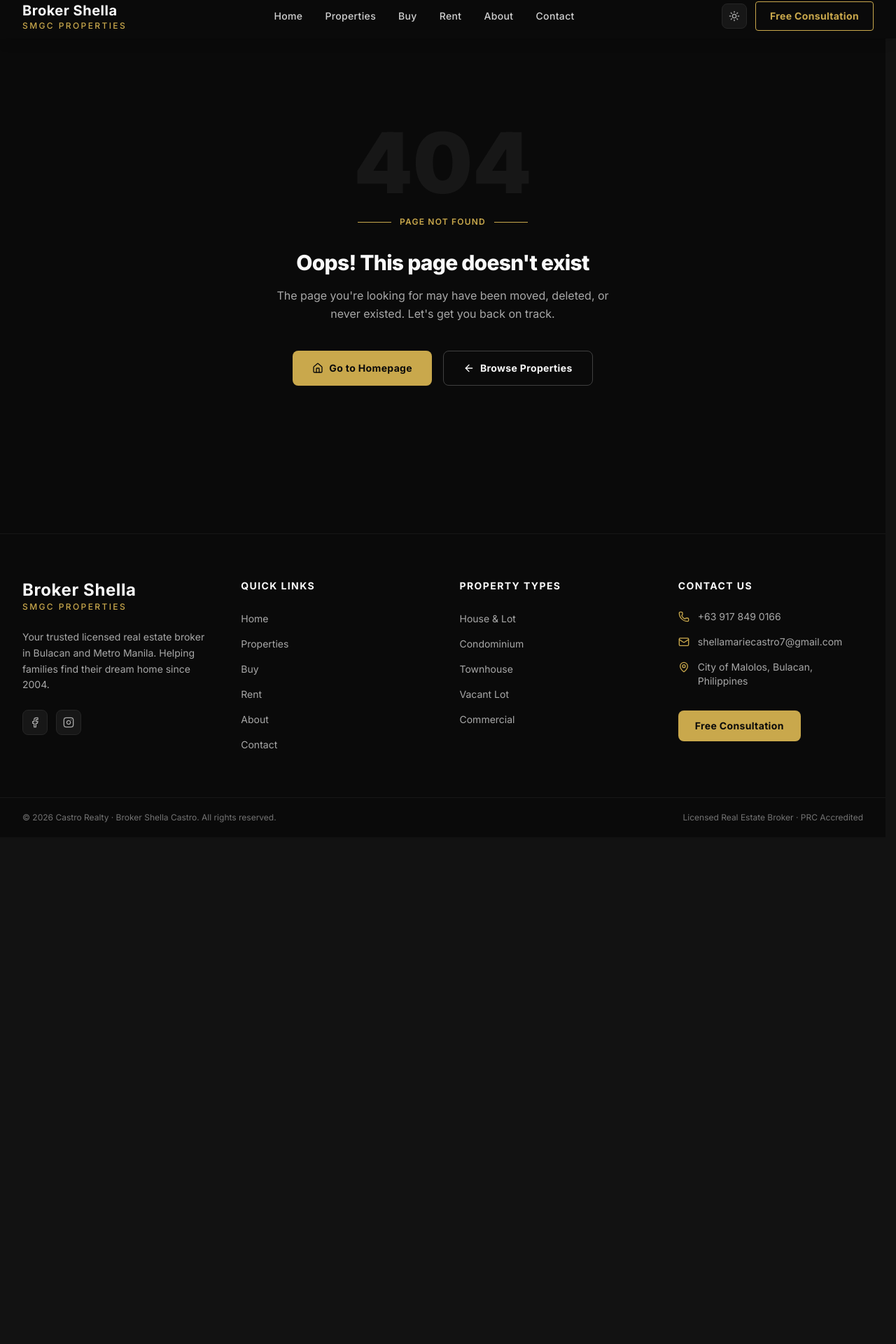
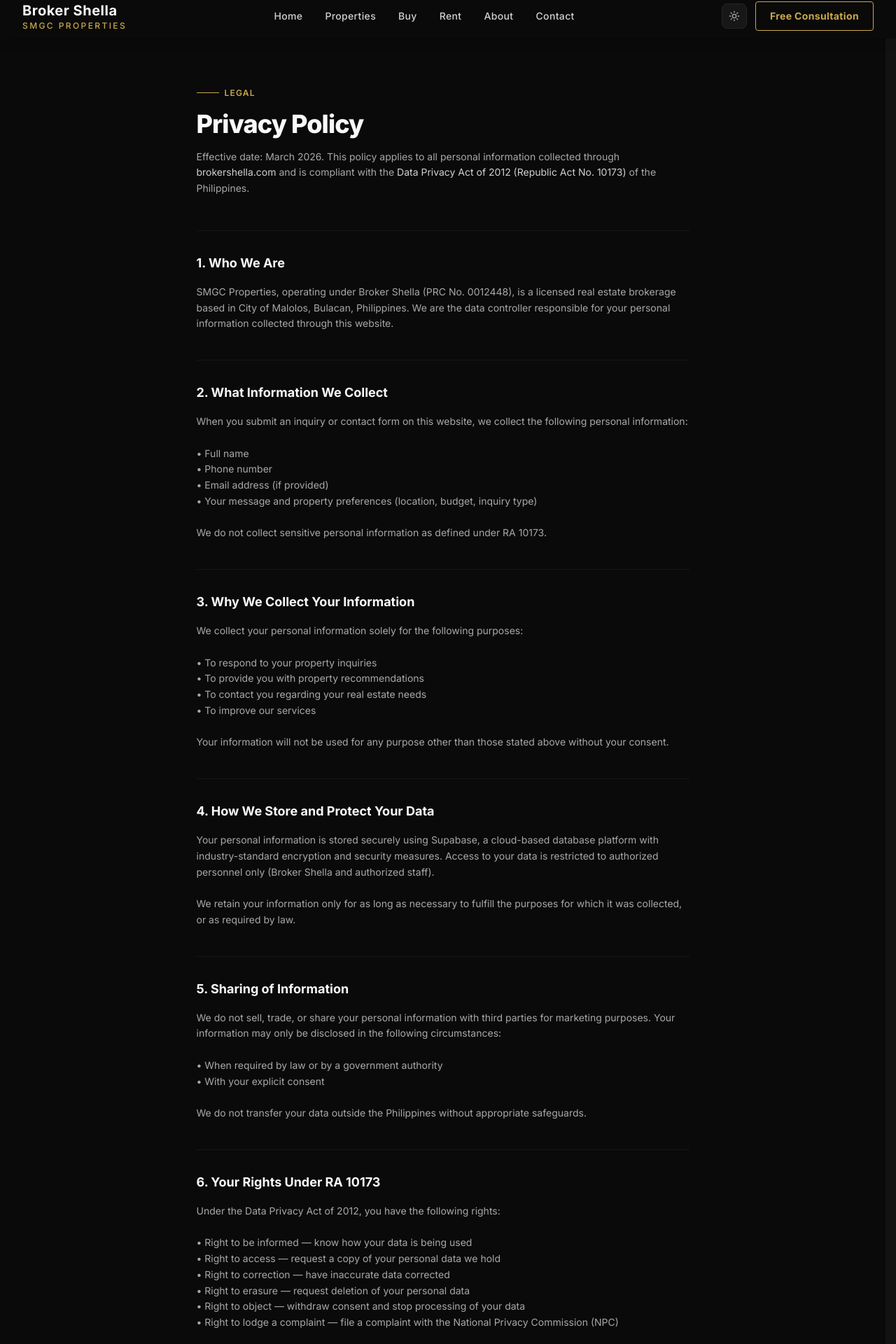
Before and after one commit to jamescastro-dev/smgc-properties, a Next.js app: page /privacy in a window 1280 px wide. Before the commit this address had no page. Shown: the part 38-1958 px from the top of the page at 70% size. Before the commit the page ends 1234 px from the top, so only its background shows below. Built offline with nearby package versions, Linux system fonts and the light colour scheme.

Commit message:
Add privacy policy, consent checkboxes, and PRC license number

```diff
--- /dev/null
+++ b/src/app/privacy/page.tsx
@@ -0,0 +1,145 @@
+import { Metadata } from "next";
+import Link from "next/link";
+import { SITE_CONFIG } from "@/lib/constants";
+
+export const metadata: Metadata = {
+  title: "Privacy Policy | Broker Shella — SMGC Properties",
+  description:
+    "Learn how SMGC Properties collects, uses, and protects your personal information in accordance with the Data Privacy Act of 2012 (RA 10173).",
+};
+
+const SECTIONS = [
+  {
+    title: "1. Who We Are",
+    content: `SMGC Properties, operating under Broker Shella (${SITE_CONFIG.prcLicense}), is a licensed real estate brokerage based in ${SITE_CONFIG.address}. We are the data controller responsible for your personal information collected through this website.`,
+  },
+  {
+    title: "2. What Information We Collect",
+    content: `When you submit an inquiry or contact form on this website, we collect the following personal information:
+
+• Full name
+• Phone number
+• Email address (if provided)
+• Your message and property preferences (location, budget, inquiry type)
+
+We do not collect sensitive personal information as defined under RA 10173.`,
+  },
+  {
+    title: "3. Why We Collect Your Information",
+    content: `We collect your personal information solely for the following purposes:
+
+• To respond to your property inquiries
+• To provide you with property recommendations
+• To contact you regarding your real estate needs
+• To improve our services
+
+Your information will not be used for any purpose other than those stated above without your consent.`,
+  },
+  {
+    title: "4. How We Store and Protect Your Data",
+    content: `Your personal information is stored securely using Supabase, a cloud-based database platform with industry-standard encryption and security measures. Access to your data is restricted to authorized personnel only (Broker Shella and authorized staff).
+
+We retain your information only for as long as necessary to fulfill the purposes for which it was collected, or as required by law.`,
+  },
+  {
+    title: "5. Sharing of Information",
+    content: `We do not sell, trade, or share your personal information with third parties for marketing purposes. Your information may only be disclosed in the following circumstances:
+
+• When required by law or by a government authority
+• With your explicit consent
+
+We do not transfer your data outside the Philippines without appropriate safeguards.`,
+  },
+  {
+    title: "6. Your Rights Under RA 10173",
+    content: `Under the Data Privacy Act of 2012, you have the following rights:
+
+• Right to be informed — know how your data is being used
+• Right to access — request a copy of your personal data we hold
+• Right to correction — have inaccurate data corrected
+• Right to erasure — request deletion of your personal data
+• Right to object — withdraw consent and stop processing of your data
+• Right to lodge a complaint — file a complaint with the National Privacy Commission (NPC)
+
+To exercise any of these rights, contact us at the details below.`,
+  },
+  {
+    title: "7. Cookies",
+    content: `This website may use essential cookies to ensure proper functionality (e.g., theme preferences). We do not use tracking or advertising cookies. No personal data is collected through cookies.`,
+  },
+  {
+    title: "8. Changes to This Policy",
+    content: `We may update this Privacy Policy from time to time. Any changes will be posted on this page with the updated effective date. Continued use of this website after changes constitutes acceptance of the updated policy.`,
+  },
+  {
+    title: "9. Contact Us",
+    content: `If you have questions about this Privacy Policy or wish to exercise your data privacy rights, please contact us:
+
+Broker Shella Castro
+${SITE_CONFIG.prcLicense}
+${SITE_CONFIG.address}
+Phone: ${SITE_CONFIG.phone}
+Email: ${SITE_CONFIG.email}
+
+You may also file a complaint with the National Privacy Commission:
+National Privacy Commission, Philippines
+Website: www.privacy.gov.ph`,
+  },
+];
+
+export default function PrivacyPage() {
+  return (
+    <main className="min-h-screen bg-luxury-900 pt-[89px]">
+      <div className="max-w-3xl mx-auto px-4 sm:px-6 lg:px-8 py-16">
+
+        {/* Header */}
+        <div className="mb-12">
+          <div className="inline-flex items-center gap-2 mb-4">
+            <span className="w-8 h-px bg-gold-500" />
+            <span className="text-gold-500 text-xs tracking-widest uppercase font-semibold">
+              Legal
+            </span>
+          </div>
+          <h1 className="text-4xl font-extrabold text-luxury-50 tracking-tight mb-4">
+            Privacy Policy
+          </h1>
+          <p className="text-luxury-400 text-sm leading-relaxed">
+            Effective date: March 2026. This policy applies to all personal information
+            collected through{" "}
+            <span className="text-luxury-300">brokershella.com</span> and is
+            compliant with the{" "}
+            <span className="text-luxury-300">
+              Data Privacy Act of 2012 (Republic Act No. 10173)
+            </span>{" "}
+            of the Philippines.
+          </p>
+        </div>
+
+        {/* Sections */}
+        <div className="flex flex-col gap-10">
+          {SECTIONS.map((section) => (
+            <div
+              key={section.title}
+              className="border-t border-luxury-800 pt-8">
+              <h2 className="text-luxury-50 text-lg font-bold mb-4">
+                {section.title}
+              </h2>
+              <p className="text-luxury-400 text-sm leading-relaxed whitespace-pre-line">
+                {section.content}
+              </p>
+            </div>
+          ))}
+        </div>
+
+        {/* Back link */}
+        <div className="mt-16 pt-8 border-t border-luxury-800">
+          <Link
+            href="/"
+            className="text-gold-500 hover:text-gold-400 text-sm font-semibold transition-colors">
+            ← Back to Home
+          </Link>
+        </div>
+      </div>
+    </main>
+  );
+}
--- a/src/app/properties/[id]/PropertyDetailClient.tsx
+++ b/src/app/properties/[id]/PropertyDetailClient.tsx
@@ -35,6 +35,7 @@ export default function PropertyDetailClient({ property, similar }: Props) {
   const [loading, setLoading] = useState(false);
   const [inquiryError, setInquiryError] = useState("");
   const [form, setForm] = useState({ name: "", phone: "", message: "" });
+  const [consent, setConsent] = useState(false);
 
   const handleShare = () => {
     navigator.clipboard.writeText(window.location.href);
@@ -385,12 +386,30 @@ export default function PropertyDetailClient({ property, similar }: Props) {
                     placeholder={`I'm interested in ${property.title}. Please contact me.`}
                     className="bg-luxury-900 border border-luxury-700 hover:border-gold-500/50 focus:border-gold-500 rounded-lg px-4 py-3 text-luxury-50 placeholder-luxury-500 text-sm outline-none transition-colors resize-none"
                   />
+                  {/* Consent */}
+                  <label className="flex items-start gap-2.5 cursor-pointer">
+                    <input
+                      type="checkbox"
+                      required
+                      checked={consent}
+                      onChange={(e) => setConsent(e.target.checked)}
+                      className="mt-0.5 w-4 h-4 accent-gold-500 shrink-0"
+                    />
+                    <span className="text-luxury-500 text-xs leading-relaxed">
+                      I agree to be contacted regarding this inquiry. See our{" "}
+                      <Link href="/privacy" className="text-gold-500 hover:text-gold-400 underline underline-offset-2">
+                        Privacy Policy
+                      </Link>
+                      .
+                    </span>
+                  </label>
+
                   {inquiryError && (
                     <p className="text-red-400 text-xs">{inquiryError}</p>
                   )}
                   <button
                     type="submit"
-                    disabled={loading}
+                    disabled={loading || !consent}
                     className="flex items-center justify-center gap-2 bg-gold-500 hover:bg-gold-600 disabled:opacity-70 disabled:cursor-not-allowed text-luxury-900 text-sm font-bold px-6 py-3.5 rounded-lg tracking-wide transition-colors">
                     {loading ? (
                       <>
--- a/src/components/layout/Footer.tsx
+++ b/src/components/layout/Footer.tsx
@@ -144,9 +144,12 @@ export default function Footer() {
             © {new Date().getFullYear()} Castro Realty · Broker Shella Castro.
             All rights reserved.
           </p>
-          <p className="text-luxury-500 text-xs">
-            Licensed Real Estate Broker · PRC Accredited
-          </p>
+          <div className="flex items-center gap-4 text-xs text-luxury-500">
+            <span>Licensed Real Estate Broker · {SITE_CONFIG.prcLicense}</span>
+            <Link href="/privacy" className="hover:text-gold-500 transition-colors">
+              Privacy Policy
+            </Link>
+          </div>
         </div>
       </div>
     </footer>
--- a/src/components/sections/ContactSection.tsx
+++ b/src/components/sections/ContactSection.tsx
@@ -1,6 +1,7 @@
 "use client";
 
 import { useState } from "react";
+import Link from "next/link";
 import { Phone, Mail, MapPin, Send, CheckCircle } from "lucide-react";
 import { SITE_CONFIG } from "@/lib/constants";
 import { LeadForm } from "@/types";
@@ -60,6 +61,7 @@ export default function ContactSection() {
   const [submitted, setSubmitted] = useState(false);
   const [loading, setLoading] = useState(false);
   const [error, setError] = useState("");
+  const [consent, setConsent] = useState(false);
 
   const handleChange = (
     e: React.ChangeEvent<
@@ -278,6 +280,24 @@ export default function ContactSection() {
                   />
                 </div>
 
+                {/* Consent */}
+                <label className="flex items-start gap-3 cursor-pointer">
+                  <input
+                    type="checkbox"
+                    required
+                    checked={consent}
+                    onChange={(e) => setConsent(e.target.checked)}
+                    className="mt-0.5 w-4 h-4 accent-gold-500 shrink-0"
+                  />
+                  <span className="text-luxury-400 text-xs leading-relaxed">
+                    I agree to be contacted by Broker Shella regarding my inquiry. My personal information will be handled in accordance with the{" "}
+                    <Link href="/privacy" className="text-gold-500 hover:text-gold-400 underline underline-offset-2">
+                      Privacy Policy
+                    </Link>
+                    .
+                  </span>
+                </label>
+
                 {/* Submit */}
                 {error && (
                   <div className="bg-red-500/10 border border-red-500/30 rounded-lg px-4 py-3">
@@ -286,7 +306,7 @@ export default function ContactSection() {
                 )}
                 <button
                   type="submit"
-                  disabled={loading}
+                  disabled={loading || !consent}
                   className="flex items-center justify-center gap-2 bg-gold-500 hover:bg-gold-600 disabled:opacity-70 disabled:cursor-not-allowed text-luxury-900 text-sm font-bold px-8 py-4 rounded-lg tracking-wide transition-colors duration-300">
                   {loading ? (
                     <>
--- a/src/lib/constants.ts
+++ b/src/lib/constants.ts
@@ -7,7 +7,8 @@ export const SITE_CONFIG = {
   phone: "+63 917 849 0166",
   email: "shellamariecastro7@gmail.com",
   address: "City of Malolos, Bulacan, Philippines",
-  facebookPageId: "https://www.facebook.com/brokershella.properties/", // ← replace with real ID
+  facebookPageId: "https://www.facebook.com/brokershella.properties/",
+  prcLicense: "PRC No. 0012448",
   social: {
     facebook: "https://www.facebook.com/shellacastro.28",
     instagram: "https://instagram.com/smgc.properties",
```
